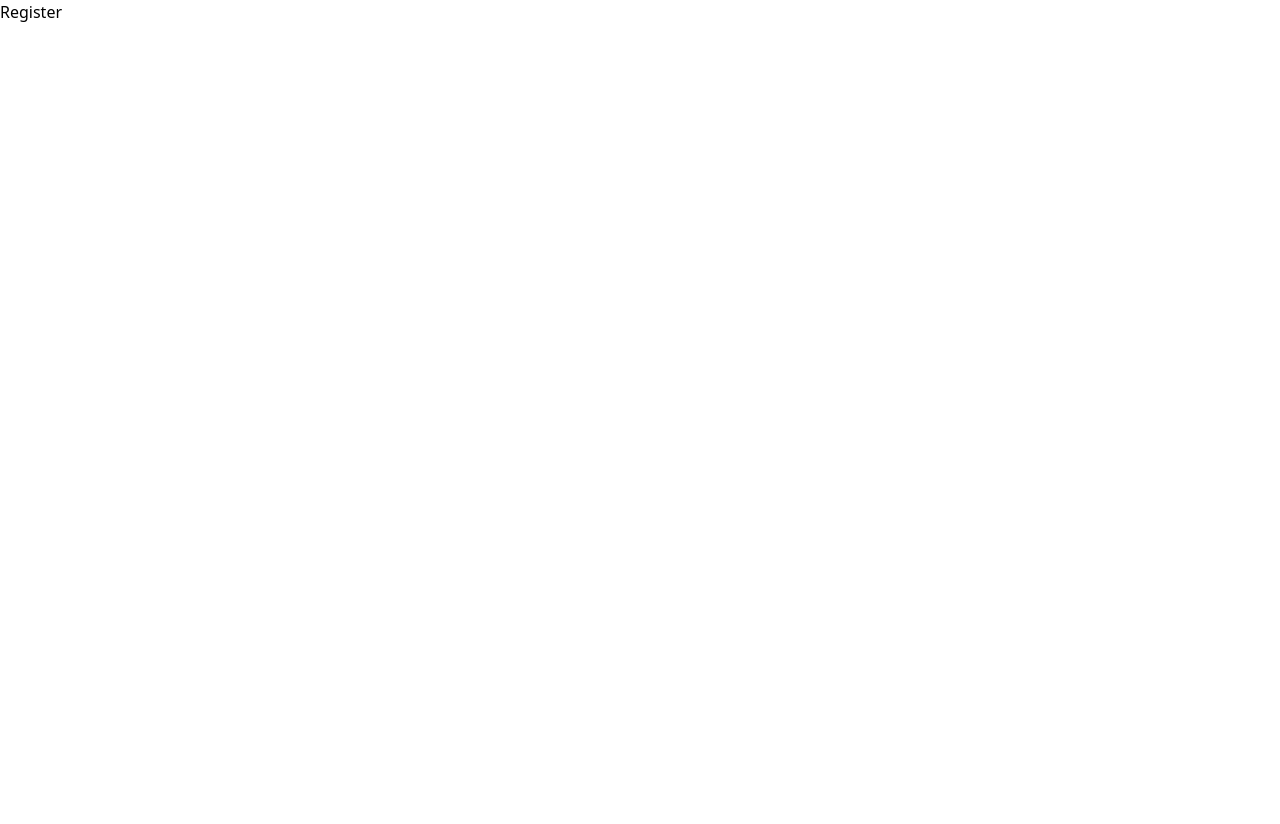
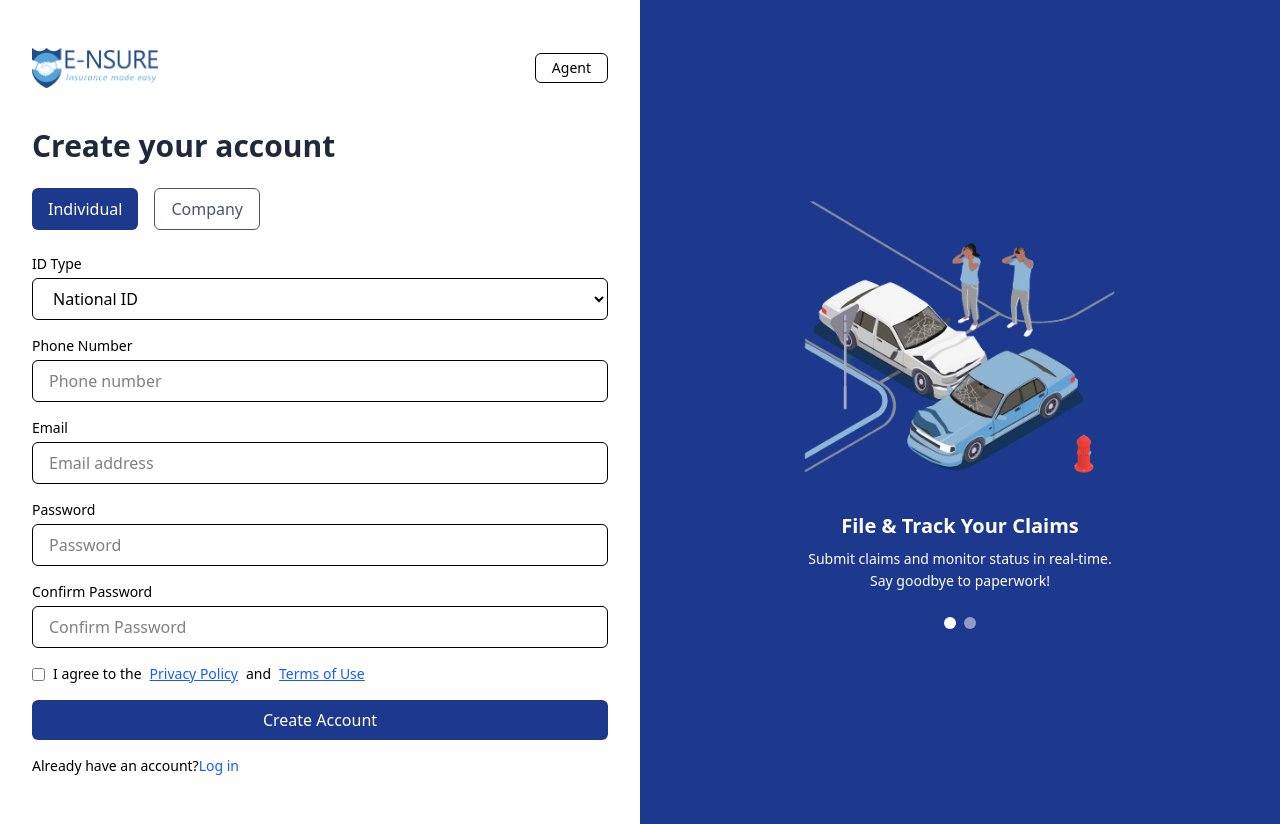
Before and after one commit to kozera920/ensure, a React (Vite) app in the folder frontend/: page /register in a window 1280 px wide. Before the commit the page ends 800 px from the top, so only its background shows below. Built offline with nearby package versions, Linux system fonts and the light colour scheme.

Commit message:
Created register page and its components

```diff
--- /dev/null
+++ b/frontend/src/components/RegisterForm.jsx
@@ -0,0 +1,117 @@
+import React, { useState } from 'react'
+import { Link } from 'react-router-dom'
+import logo from '../assets/images/logo.png'
+
+const RegisterForm = () => {
+  const [tab, setTab] = useState('individual')
+
+  return (
+    <div className="w-full md:w-1/2 flex flex-col justify-center px-8 py-12">
+      <div className="flex justify-between items-center mb-10">
+        <img src={logo} alt="E-nsure Logo" className="h-10" />
+        <button className="border px-4 py-1 rounded-md text-sm flex items-center gap-1">
+          {/* ...icon... */}
+          Agent
+        </button>
+      </div>
+      <h2 className="text-3xl font-bold text-gray-800 mb-6">Create your account</h2>
+      <div className="flex mb-6 space-x-4">
+        <button
+          onClick={() => setTab('individual')}
+          className={`py-2 px-4 rounded-md ${tab === 'individual' ? 'bg-blue-900 text-white' : 'text-gray-600 border'}`}
+        >
+          Individual
+        </button>
+        <button
+          onClick={() => setTab('company')}
+          className={`py-2 px-4 rounded-md ${tab === 'company' ? 'bg-blue-900 text-white' : 'text-gray-600 border'}`}
+        >
+          Company
+        </button>
+      </div>
+      {tab === 'individual' ? (
+        <form id="form-individual" className="space-y-4">
+            <div>
+                <label className="block text-sm mb-1">ID Type</label>
+                <select className="w-full border rounded-md px-4 py-2">
+                <option value="national-id">National ID</option>
+                <option value="passport">Passport</option>
+                </select>
+            </div>
+
+            <div>
+                <label className="block text-sm mb-1">Phone Number</label>
+                <input type="text" className="w-full border rounded-md px-4 py-2" placeholder="Phone number" />
+            </div>
+
+            <div>
+                <label className="block text-sm mb-1">Email</label>
+                <input type="email" className="w-full border rounded-md px-4 py-2" placeholder="Email address" />
+            </div>
+
+            <div>
+                <label className="block text-sm mb-1">Password</label>
+                <input type="password" className="w-full border rounded-md px-4 py-2" placeholder="Password" />
+            </div>
+
+            <div>
+                <label className="block text-sm mb-1">Confirm Password</label>
+                <input type="password" className="w-full border rounded-md px-4 py-2" placeholder="Confirm Password" />
+            </div>
+
+            <label className="flex items-center text-sm gap-2">
+                <input type="checkbox" />
+                I agree to the <Link href="#" className="text-blue-600 underline">Privacy Policy</Link> and <Link href="#" className="text-blue-600 underline">Terms of Use</Link>
+            </label>
+
+            <button type="submit" className="w-full bg-blue-900 text-white py-2 rounded-md hover:bg-blue-800">Create Account</button>
+        </form>
+      ) : (
+        <form id="form-company" className="space-y-4 hidden">
+            <div>
+                <label className="block text-sm mb-1">TIN Number</label>
+                <input type="text" className="w-full border rounded-md px-4 py-2" placeholder="TIN Number" />
+            </div>
+
+            <div>
+                <label className="block text-sm mb-1">Company Name</label>
+                <input type="text" className="w-full border rounded-md px-4 py-2" placeholder="Company Name" />
+            </div>
+
+            <div>
+                <label className="block text-sm mb-1">Phone Number</label>
+                <input type="text" className="w-full border rounded-md px-4 py-2" placeholder="Phone number" />
+            </div>
+
+            <div>
+                <label className="block text-sm mb-1">Email</label>
+                <input type="email" className="w-full border rounded-md px-4 py-2" placeholder="Email address" />
+            </div>
+
+            <div>
+                <label className="block text-sm mb-1">Password</label>
+                <input type="password" className="w-full border rounded-md px-4 py-2" placeholder="Password" />
+            </div>
+
+            <div>
+                <label className="block text-sm mb-1">Confirm Password</label>
+                <input type="password" className="w-full border rounded-md px-4 py-2" placeholder="Confirm Password" />
+            </div>
+
+            <label className="flex items-center text-sm gap-2">
+                <input type="checkbox" />
+                I agree to the <Link href="#" className="text-blue-600 underline">Privacy Policy</Link> and <Link href="#" className="text-blue-600 underline">Terms of Use</Link>
+            </label>
+
+            <button type="submit" className="w-full bg-blue-900 text-white py-2 rounded-md hover:bg-blue-800">Create Account</button>
+        </form>
+      )}
+      <p className="text-sm mt-4">
+        Already have an account?
+        <Link to="#" className="text-blue-600 hover:underline">Log in</Link>
+      </p>
+    </div>
+  )
+}
+
+export default RegisterForm
--- /dev/null
+++ b/frontend/src/components/RegisterSlide.jsx
@@ -0,0 +1,19 @@
+import React from 'react'
+import crash from '../assets/images/crash.png'
+
+const RegisterSlide = () => (
+  <div className="hidden md:flex w-1/2 bg-blue-900 text-white flex-col justify-center items-center p-10">
+    <img src={crash} alt="Crash Illustration" className="max-w-xs mb-8" />
+    <h3 className="text-xl font-semibold mb-2">File & Track Your Claims</h3>
+    <p className="text-center text-sm max-w-md leading-relaxed">
+      Submit claims and monitor status in real-time.<br />
+      Say goodbye to paperwork!
+    </p>
+    <div className="flex justify-center mt-6 space-x-2">
+      <span className="w-3 h-3 bg-white rounded-full block"></span>
+      <span className="w-3 h-3 bg-white/50 rounded-full block"></span>
+    </div>
+  </div>
+)
+
+export default RegisterSlide
--- a/frontend/src/pages/Register.jsx
+++ b/frontend/src/pages/Register.jsx
@@ -1,9 +1,12 @@
 import React from 'react'
+import RegisterForm from '../components/RegisterForm'
+import RegisterSlide from '../components/RegisterSlide'
 
-const Register = () => {
-  return (
-    <div>Register</div>
-  )
-}
+const Register = () => (
+  <div className="min-h-screen flex">
+    <RegisterForm />
+    <RegisterSlide />
+  </div>
+)
 
 export default Register
```
